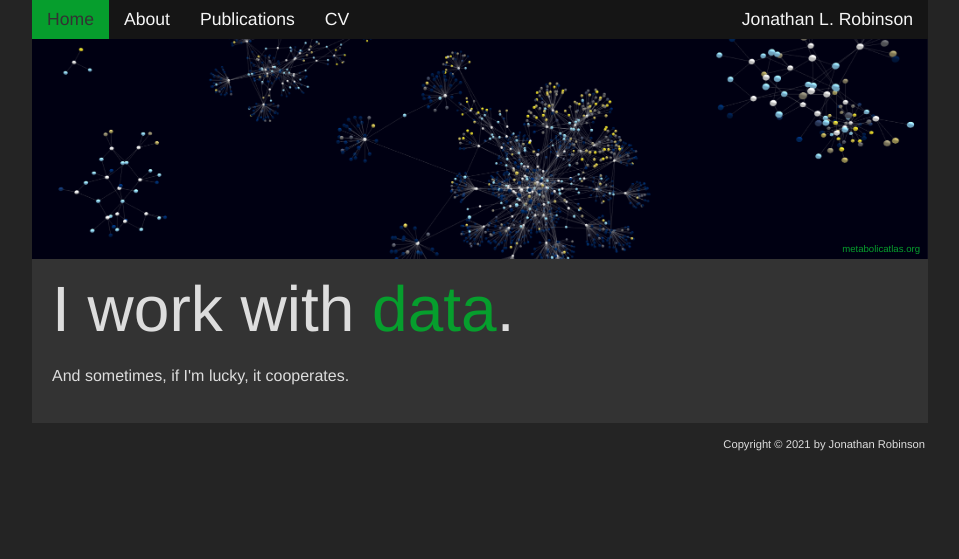
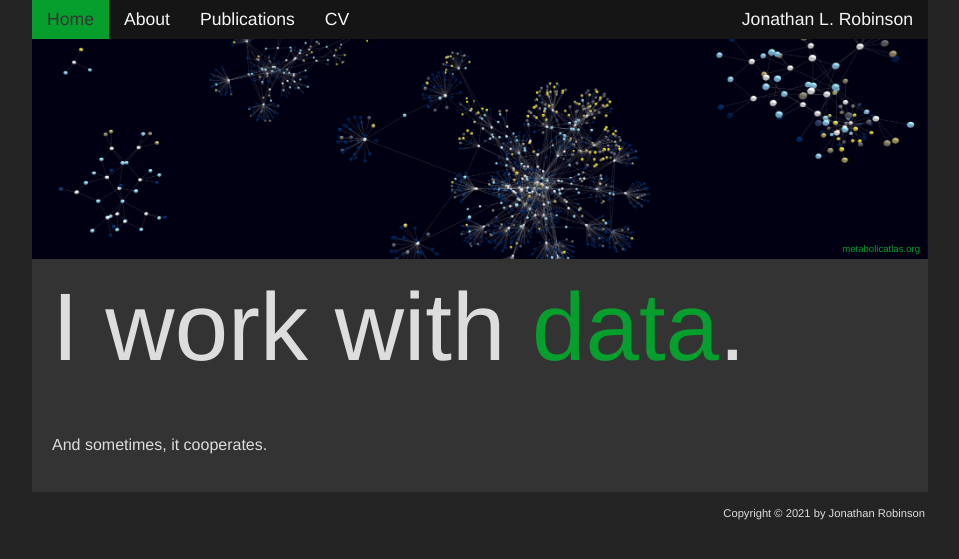
Before and after one commit to JonathanRob/JonathanRob.github.io, a Jekyll site: the page built from index.html, in a window 1280 px wide. Shown: the top 559 px of the page, without its empty margins (160-1119 px from the left). Built offline with Jekyll 4.4.1, drawn with Linux system fonts in a browser that asks for light colours.

Commit message:
small modification to homepage text

```diff
--- a/index.html
+++ b/index.html
@@ -9,6 +9,7 @@
 </div>
 
 <div class='padded-content' style='margin-top: -30px'>
-	<h1 style='color: var(--theme-color-99);'><span style='font-size: 2em'>I work with <span style='color: var(--theme-color-3);'>data</span>.</span></h1>
-	<p>And sometimes, if I'm lucky, it cooperates.</p>
+	<h1 style='color: var(--theme-color-99);'><span style='font-size: 3em'>I work with <span style='color: var(--theme-color-3);'>data</span>.</span></h1>
+	<br>
+	<p>And sometimes, it cooperates.</p>
 </div>
```
